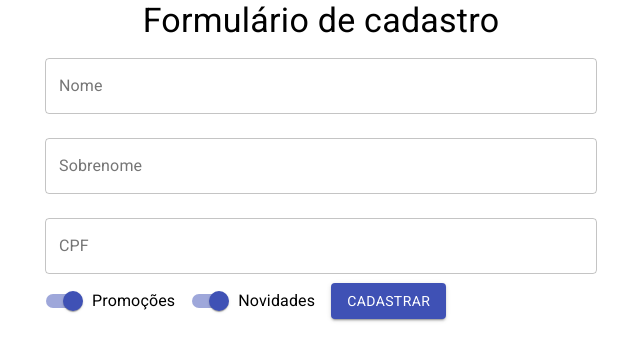
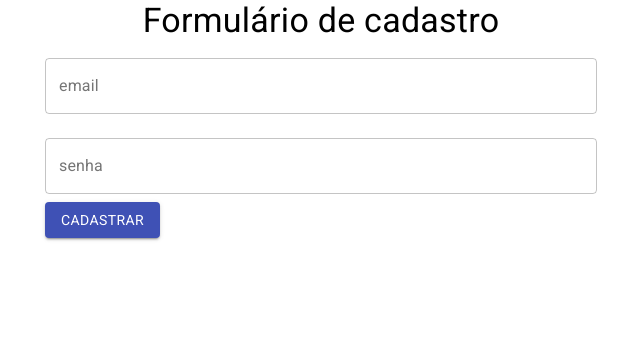
Before and after one commit to cbrognara/formulario-react, a React (Create React App) app: page / in a window 1280 px wide. Shown: the top 360 px of the page, without its empty margins (319-959 px from the left). Built offline with nearby package versions, Linux system fonts and the light colour scheme.

Commit message:
criadas condicionais com switch

```diff
--- /dev/null
+++ b/src/components/FormularioCadastro/DadosEntrega.jsx
@@ -0,0 +1,49 @@
+import { Button, TextField } from "@material-ui/core";
+import React from "react";
+
+function DadosEntrega() {
+  return(
+    <form>
+      <TextField
+      id='cep'
+      label='CEP'
+      type='number'
+      variant="outlined"
+      margin='normal'/>
+
+      <TextField
+      id='endereco'
+      label='Endereço'
+      type='text'
+      variant="outlined"
+      fullWidth
+      margin='normal'/>
+
+      <TextField
+      id='numero'
+      label='Número'
+      type='number'
+      variant="outlined"
+      margin='normal'/>
+
+      <TextField
+      id='estado'
+      label='Estado'
+      type='text'
+      variant="outlined"
+      margin='normal'/>
+
+      <TextField
+      id='cidade'
+      label='Cidade'
+      type='text'
+      variant="outlined"
+      margin='normal'/>
+
+      <Button type='submit' variant='contained' fullWidth
+     color='primary'>Finalizar Cadastro</Button>
+    </form>
+  )
+}
+
+export default DadosEntrega
--- /dev/null
+++ b/src/components/FormularioCadastro/DadosPessoais.jsx
@@ -0,0 +1,95 @@
+import React, {useState} from "react";
+import { FormControlLabel, Switch, TextField, Button } from '@material-ui/core';
+
+
+function DadosPessoais({onSubmit, validarCPF} ) {
+  const [nome, setNome] = useState('')
+  const [sobrenome, setSobrenome] = useState('')
+  const [cpf, setCPF] = useState('')
+  const [promocoes, setPromocoes] = useState(true)
+  const [novidades, setNovidades] = useState(true)
+  const [erros, setErros] = useState({cpf:{valid:true, texto:''}})
+
+  return (
+  <form
+  onSubmit={(event) => {
+    event.preventDefault();
+    onSubmit({nome, sobrenome, cpf, novidades, promocoes})
+  }}
+  >
+    <TextField
+    value={nome}
+    onChange={(event) => {
+      setNome(event.target.value)
+    }}
+    id="nome"
+    label="Nome"
+    variant="outlined"
+    fullWidth
+    margin='normal'
+    />
+
+    <TextField
+    value={sobrenome}
+    onChange={(event) => {
+      setSobrenome(event.target.value)
+    }}
+    id="sobrenome"
+    label="Sobrenome"
+    variant="outlined"
+    fullWidth
+    margin='normal'
+    />
+
+    <TextField
+    value={cpf}
+    onChange={(event) =>{
+      setCPF(event.target.value)
+    }}
+
+    onBlur={(cpf) => {
+
+      const ehValido = validarCPF(cpf);
+      setErros({cpf:ehValido})
+    }}
+    error={!erros.cpf.valid}
+    helperText={erros.cpf.texto}
+    id="cpf"
+    label="CPF"
+    variant="outlined"
+    fullWidth
+    margin='normal'
+    />
+
+    <FormControlLabel
+    label="Promoções"
+    control={<Switch
+      checked={promocoes}
+      onChange={(event) => {
+        setPromocoes(event.target.checked)
+      }}
+      name="promocoes"
+    color='primary'/>}
+    />
+
+    <FormControlLabel
+    label="Novidades"
+    control={<Switch
+      checked={novidades}
+      onChange={(event) => {
+        setNovidades(event.target.checked)
+      }}
+      name='novidades'
+    color='primary' />}
+    />
+
+    <Button
+    type='submit'
+    variant='contained'
+     color='primary'>Cadastrar
+     </Button>
+    </form>
+  )
+}
+
+export default DadosPessoais
--- /dev/null
+++ b/src/components/FormularioCadastro/DadosUsuario.jsx
@@ -0,0 +1,31 @@
+import { TextField, Button } from "@material-ui/core";
+import React from "react";
+
+function DadosUsuario () {
+  return(
+    <form>
+      <TextField
+      id='email'
+      label='email'
+      type='email'
+      variant="outlined"
+      fullWidth
+      margin='normal'/>
+
+      <TextField
+      id='senha'
+      label='senha'
+      type='password'
+      variant="outlined"
+      fullWidth
+      margin='normal'/>
+
+      <Button type='submit' variant='contained'
+     color='primary'
+     >Cadastrar
+     </Button>
+      </form>
+  )
+}
+
+export default DadosUsuario
--- a/src/components/FormularioCadastro/FormularioCadastro.jsx
+++ b/src/components/FormularioCadastro/FormularioCadastro.jsx
@@ -1,94 +1,30 @@
+import { Typography } from '@material-ui/core';
 import React, {useState} from 'react';
-
-import { FormControlLabel, Switch, TextField, Button } from '@material-ui/core';
+import DadosEntrega from './DadosEntrega';
+import DadosPessoais from './DadosPessoais';
+import DadosUsuario from './DadosUsuario';
 
 
 function FormularioCadastro({onSubmit, validarCPF} ) {
-  const [nome, setNome] = useState('')
-  const [sobrenome, setSobrenome] = useState('')
-  const [cpf, setCPF] = useState('')
-  const [promocoes, setPromocoes] = useState(true)
-  const [novidades, setNovidades] = useState(true)
-  const [erros, setErros] = useState({cpf:{valid:true, texto:''}})
+  const [etapaAtual, setEtapaAtual] = useState(0)
+
+  function formularioAtual(etapa) {
+    switch(etapa) {
+        case 0:
+          return <DadosUsuario/>
+        case 1:
+          return <DadosPessoais onsubmit={onSubmit} validarCPF={validarCPF}/>
+        case 2:
+          return  <DadosEntrega/>
+        default:
+          return <Typography>Erro ao selecionar formulário</Typography>
+    }
+  }
 
   return (
-  <form
-  onSubmit={(event) => {
-    event.preventDefault();
-    onSubmit({nome, sobrenome, cpf, novidades, promocoes})
-  }}
-  >
-    <TextField
-    value={nome}
-    onChange={(event) => {
-      setNome(event.target.value)
-    }}
-    id="nome"
-    label="Nome"
-    variant="outlined"
-    fullWidth
-    margin='normal'
-    />
-
-    <TextField
-    value={sobrenome}
-    onChange={(event) => {
-      setSobrenome(event.target.value)
-    }}
-    id="sobrenome"
-    label="Sobrenome"
-    variant="outlined"
-    fullWidth
-    margin='normal'
-    />
-
-    <TextField
-    value={cpf}
-    onChange={(event) =>{
-      setCPF(event.target.value)
-    }}
-
-    onBlur={(cpf) => {
-      const ehValido = validarCPF(cpf);
-      setErros({cpf:ehValido})
-    }}
-    error={!erros.cpf.valid}
-    helperText={erros.cpf.texto}
-    id="cpf"
-    label="CPF"
-    variant="outlined"
-    fullWidth
-    margin='normal'
-    />
-
-    <FormControlLabel
-    label="Promoções"
-    control={<Switch
-      checked={promocoes}
-      onChange={(event) => {
-        setPromocoes(event.target.checked)
-      }}
-      name="promocoes"
-    color='primary'/>}
-    />
-
-    <FormControlLabel
-    label="Novidades"
-    control={<Switch
-      checked={novidades}
-      onChange={(event) => {
-        setNovidades(event.target.checked)
-      }}
-      name='novidades'
-    color='primary' />}
-    />
-
-    <Button
-    type='submit'
-    variant='contained'
-     color='primary'>Cadastrar
-     </Button>
-    </form>
+    <>
+    {formularioAtual(etapaAtual)}
+    </>
   )
 }
 
```
